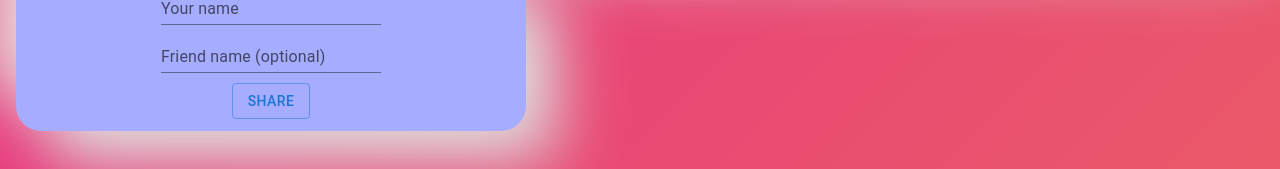
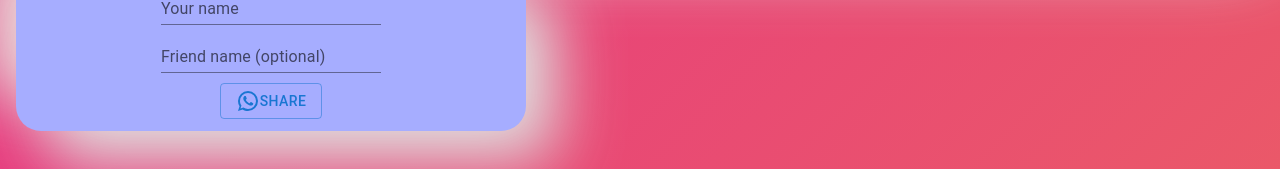
Before and after one commit to amal-babu-git/happy-onam, a React (Create React App) app: page / in a window 1280 px wide. Shown: the part 554-723 px from the top of the page. Built offline with nearby package versions, Linux system fonts and the light colour scheme; a web font is replaced by a local one.

Commit message:
animation

```diff
--- a/package.json
+++ b/package.json
@@ -5,6 +5,7 @@
   "dependencies": {
     "@emotion/react": "^11.10.4",
     "@emotion/styled": "^11.10.4",
+    "@mui/icons-material": "^5.10.3",
     "@mui/material": "^5.10.3",
     "@testing-library/jest-dom": "^5.16.5",
     "@testing-library/react": "^13.3.0",
--- a/src/App.js
+++ b/src/App.js
@@ -9,6 +9,7 @@ function App() {
         <Routes>
           <Route path="/" element={<HappyOnam/>} />
           <Route path="/:friend/:myname" element={<HappyOnam/>} />
+          <Route path="*" element={<HappyOnam/>} />
         </Routes>
       </BrowserRouter>
     </div>
--- a/src/components/HappyOnam.js
+++ b/src/components/HappyOnam.js
@@ -1,15 +1,20 @@
 import Grid from "@mui/material/Unstable_Grid2/Grid2";
-import React from "react";
+import React, { useRef } from "react";
 import "./theme.css";
 import { Button, FormControl, TextField } from "@mui/material";
 import onam3 from "../images/onam3.png";
 import { useParams } from "react-router";
 import { useState } from "react";
+import WhatsAppIcon from "@mui/icons-material/WhatsApp";
+import {motion} from "framer-motion"
 
 const HappyOnam = () => {
   const { myname, friend } = useParams();
   const [mname, setMname] = useState("");
   const [fname, setFname] = useState("");
+  const [rotate, setRotate] = useState(false);
+  const constrainRef = useRef(null);
+  const constrainRef1 = useRef(null);
 
   const onchangeMyName = (e) => setMname(e.target.value);
   const onchangeFriendName = (e) => setFname(e.target.value);
@@ -19,22 +24,59 @@ const HappyOnam = () => {
   };
 
   return (
-    <Grid container spacing={2} padding={1}>
+    <Grid container spacing={2} padding={1} ref={constrainRef}>
       <Grid xs={12} padding={2} alignItems="center">
-        <div>
+        <div ref={constrainRef1}>
           <div className="ndiv">
-            <h1>Happy Onam</h1>
+            <motion.h1
+              animate={{ rotate: rotate ? 360 : 0, scale: 1 }}
+              onClick={() => setRotate(!rotate)}
+              initial={{ scale: 0 }}
+              drag
+              dragConstraints={constrainRef1}
+              transition={{ type: "tween", duration: 0.3 }}
+            >
+              Happy Onam
+            </motion.h1>
 
-            <h2>Dear {friend}, wish you a very happy onam .</h2>
+            <motion.h2
+              animate={{ rotate: rotate ? 360 : 0, scale: 1 }}
+              onClick={() => setRotate(!rotate)}
+              initial={{ scale: 0 }}
+              drag
+              dragConstraints={constrainRef1}
+              transition={{ type: "tween", duration: 0.3 }}
+            >
+              Dear {friend}, wish you a very happy onam .
+            </motion.h2>
 
-            <h3>
+            <motion.h3
+              animate={{ rotate: rotate ? 360 : 0, scale: 1 }}
+              onClick={() => setRotate(!rotate)}
+              initial={{ scale: 0 }}
+              drag
+              dragConstraints={constrainRef1}
+              transition={{ type: "tween", duration: 0.3 }}
+            >
               <b>By {myname}</b>
-            </h3>
-            <img style={{ maxWidth: "300px" }} src={onam3} alt="" />
+            </motion.h3>
+            <motion.div>
+              <motion.img
+                animate={{ rotate: rotate ? 360 : 0, scale: 1 }}
+                // onClick={() => setRotate(!rotate)}
+                initial={{ scale: 0 }}
+                drag
+                dragConstraints={constrainRef1}
+                transition={{ type: "keyframes", duration: 0.3 }}
+                style={{ maxWidth: "300px" }}
+                src={onam3}
+                alt=""
+              />
+            </motion.div>
           </div>
         </div>
 
-        <div className="ndiv2">
+        <motion.div className="ndiv2" drag dragConstraints={constrainRef}>
           <FormControl style={{ padding: "5px", margin: "2px" }}>
             <TextField
               variant="standard"
@@ -49,23 +91,26 @@ const HappyOnam = () => {
               onChange={onchangeFriendName}
             />
 
+            <div>
               <a
-              target="_blank"
+                aria-label="Chat on WhatsApp"
                 href={
-                "https://web.whatsapp.com/send?text=" +
-                `https://very-happy-onam.web.app/${fname}/${myname}`
+                  "https://wa.me/?text=" +
+                  `https://very-happy-onam.web.app/${fname}/${mname}`
                 }
               >
                 <Button
                   style={{ marginTop: "10px" }}
                   variant="outlined"
                   onClick={onShare}
+                  type="submit"
                 >
-                SHARE
+                  <WhatsAppIcon /> Share
                 </Button>
               </a>
+            </div>
           </FormControl>
-        </div>
+        </motion.div>
       </Grid>
     </Grid>
   );
```
Also changed, not shown: 1 other file (tests, documents, lock files or other folders). Lines whose indentation alone changed are shown as unchanged.
